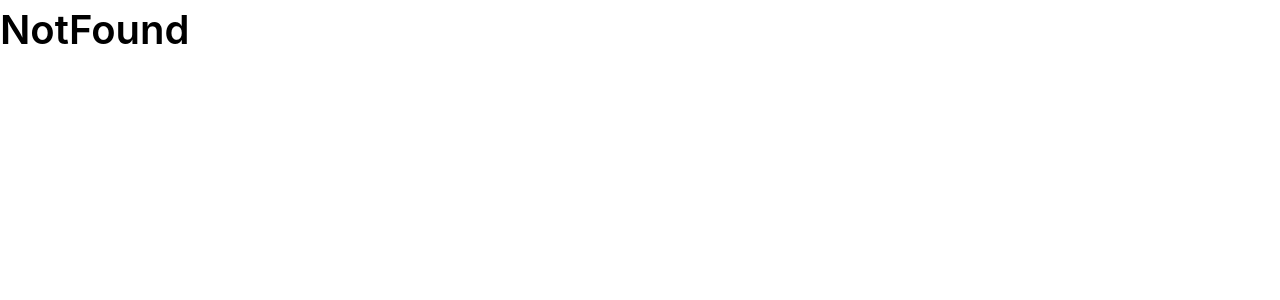
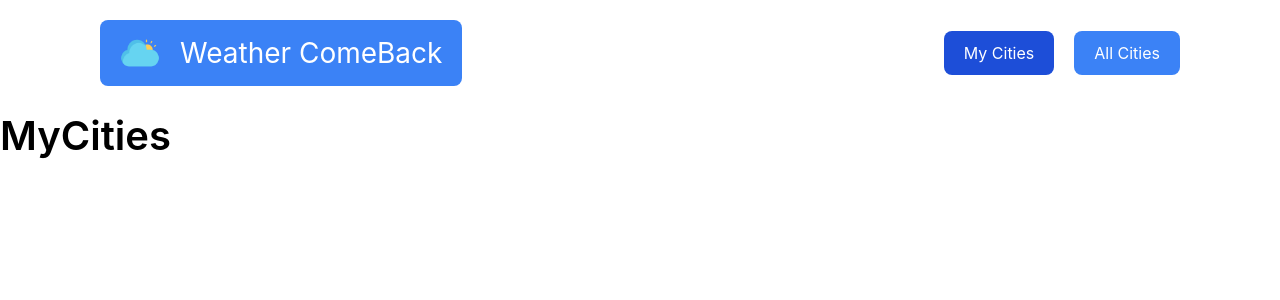
Before and after one commit to ydem1/come-back-weather, a React (Create React App) app: page /my-cities in a window 1280 px wide. Shown: the top 300 px of the page. Built offline with nearby package versions, Linux system fonts and the light colour scheme.

Commit message:
add my-cities and all-cities

```diff
--- a/src/components/Logo/index.tsx
+++ b/src/components/Logo/index.tsx
@@ -5,7 +5,7 @@ const LOGO_IMAGE_ALT_TEXT = "Weather ComeBack";
 
 export const Logo = () => (
   <Link
-    className="flex gap-5 w-max bg-blue-500 px-5 py-3 text-28 text-white rounded-lg hover:opacity-80"
+    className="flex gap-5 w-max bg-blue-500 px-5 py-3 text-28 text-white rounded-lg"
     to={PATHNAMES.HOME}
   >
     <img className="w-10" src="./images/logo.png" alt={LOGO_IMAGE_ALT_TEXT} />
--- /dev/null
+++ b/src/pages/all-cities/index.tsx
@@ -0,0 +1,11 @@
+import React, { FC } from "react";
+import { Header } from "src/components/Header";
+
+const AllCities: FC = () => (
+  <main>
+    <Header />
+    <h2>All Cities</h2>
+  </main>
+);
+
+export default AllCities;
--- a/src/pages/index.ts
+++ b/src/pages/index.ts
@@ -1,2 +1,4 @@
 export { default as Home } from "./home";
+export { default as MyCities } from "./my-cities";
+export { default as AllCities } from "./all-cities";
 export { default as NotFound } from "./not-found";
--- /dev/null
+++ b/src/pages/my-cities/index.tsx
@@ -0,0 +1,11 @@
+import React, { FC } from "react";
+import { Header } from "src/components/Header";
+
+const MyCities: FC = () => (
+  <main>
+    <Header />
+    <h2>MyCities</h2>
+  </main>
+);
+
+export default MyCities;
```
Also changed, not shown: src/routes/Router.tsx (+9 -1 lines).
